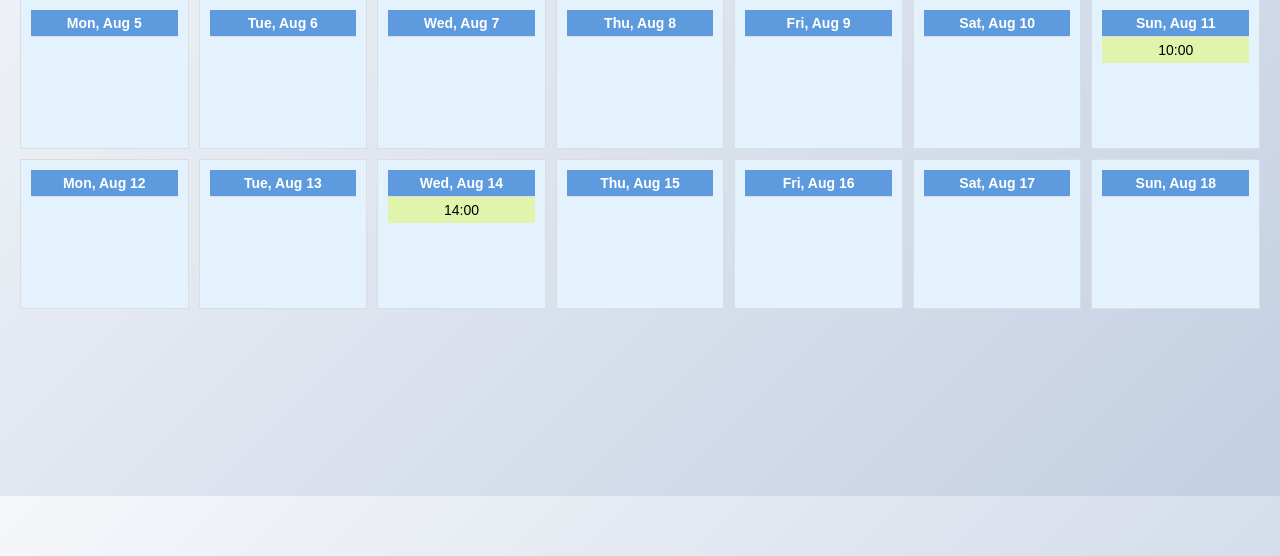
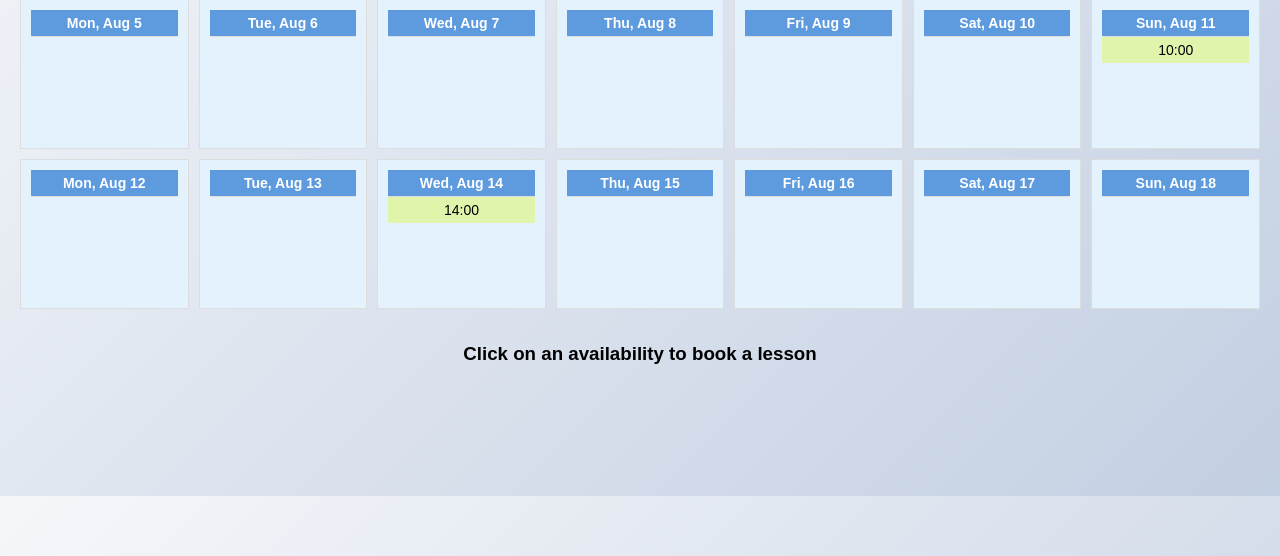
Before and after one commit to ch-fano/findLessons, a Django app: page /reservation/availability/81/ in a window 1280 px wide. Shown: the part 304-860 px from the top of the page. Run offline with Django 5.2, Linux system fonts and the light colour scheme; data comes from the database, SQL or seed files in the repository; both versions use the stored data as it was after the commit; some libraries are stand-ins or nearby versions.

Commit message:
Ended lesson create

```diff
--- a/reservation/models.py
+++ b/reservation/models.py
@@ -12,7 +12,7 @@ from user_profile.models import Profile, Teacher
 class Lesson(models.Model):
     student = models.ForeignKey(Profile, related_name='student_lessons', on_delete=models.CASCADE)
     teacher = models.ForeignKey(Teacher, related_name='teacher_lessons', on_delete=models.CASCADE)
-    subject = models.CharField(max_length=50)
+    subject = models.CharField(max_length=15)
     date = models.DateTimeField()
 
     def __str__(self):
--- a/reservation/templates/reservation/availability_list.html
+++ b/reservation/templates/reservation/availability_list.html
@@ -137,6 +137,7 @@
                                     <li class="availability">
                                         {{ event.time }}
                                         <div class="action-buttons">
+                                            {% if is_me %}
                                                 <form id="availability-form" method="post" action="{% url 'reservation:availability-update' event.id %}">
                                                     {% csrf_token %}
                                                     <button type="submit" class="btn-custom">Change</button>
@@ -144,6 +145,9 @@
                                                 <form id="delete-form" method="get" action="{% url 'reservation:availability-delete' event.id %}">
                                                     <button type="submit" class="btn-custom">Delete</button>
                                                 </form>
+                                            {% else %}
+                                                <a href="{% url 'reservation:lesson-create' event.id %}" class="btn-custom">Book lesson</a>
+                                            {% endif %}
                                         </div>
                                     </li>
                                 {% else %}
@@ -165,14 +169,16 @@
         {% endfor %}
     </div>
 
+        <div class="centered-button-container">
             {% if is_me %}
-        <div class="centered-button-container">
                 <form id="availability-form" method="post" action="{% url 'reservation:availability-create' %}">
                     {% csrf_token %}
                     <button type="submit" class="btn-custom">Set new availability</button>
                 </form>
+            {% else %}
+                <h3>Click on an availability to book a lesson</h3>
+            {% endif %}
         </div>
-    {% endif %}
 
     <script>
         document.querySelectorAll('.calendar-day li').forEach(li => {
--- a/reservation/urls.py
+++ b/reservation/urls.py
@@ -24,9 +24,9 @@ urlpatterns = [
     path('', get_reservation_home, name='reservation_home'),
     path('search/<str:subject>/<str:city>/', get_filtered_list, name='search'),
     path('availability/<int:teacher_id>/', get_availability, name='availability-list'),
-    path('availability/create/', CreateAvailabilityView.as_view(), name='availability-create'),
-    path('availability/update/<int:pk>/', UpdateAvailabilityView.as_view(), name='availability-update'),
-    path('availability/delete/<int:pk>/', DeleteAvailabilityView.as_view(), name='availability-delete'),
+    path('availability/create/', AvailabilityCreateView.as_view(), name='availability-create'),
+    path('availability/update/<int:pk>/', AvailabilityUpdateView.as_view(), name='availability-update'),
+    path('availability/delete/<int:pk>/', AvailabilityDeleteView.as_view(), name='availability-delete'),
     path('lesson/<int:pk>/', LessonDetailView.as_view(), name='lesson-view'),
-
+    path('lesson/create/<int:availability_id>/', LessonCreateView.as_view(), name='lesson-create'),
 ]
--- a/reservation/views.py
+++ b/reservation/views.py
@@ -6,7 +6,7 @@ from django.urls import reverse_lazy
 from django.views.generic import CreateView, UpdateView, DeleteView, DetailView
 from braces.views import GroupRequiredMixin
 
-from reservation.forms import AvailabilityForm, ReservationForm
+from reservation.forms import AvailabilityForm, ReservationForm, LessonForm
 from reservation.models import Availability, Lesson
 from user_profile.models import Profile, Teacher
 
@@ -136,11 +136,11 @@ def get_availability(request, teacher_id):
     return render(request, 'reservation/availability_list.html', context=ctx)
 
 
-class CreateAvailabilityView(GroupRequiredMixin, CreateView):
+class AvailabilityCreateView(GroupRequiredMixin, CreateView):
     group_required = ['Teachers']
     model = Availability
     title = 'Set availability'
-    template_name = 'reservation/availability_create_update.html'
+    template_name = 'reservation/entity_create_update.html'
     form_class = AvailabilityForm
 
     def get_success_url(self):
@@ -167,11 +167,11 @@ class CreateAvailabilityView(GroupRequiredMixin, CreateView):
         return ctx
 
 
-class UpdateAvailabilityView(GroupRequiredMixin, UpdateView):
+class AvailabilityUpdateView(GroupRequiredMixin, UpdateView):
     group_required = ['Teachers']
     model = Availability
     title = 'Update availability'
-    template_name = 'reservation/availability_create_update.html'
+    template_name = 'reservation/entity_create_update.html'
     form_class = AvailabilityForm
 
     def get_success_url(self):
@@ -192,7 +192,7 @@ class UpdateAvailabilityView(GroupRequiredMixin, UpdateView):
         return kwargs
 
 
-class DeleteAvailabilityView(GroupRequiredMixin, DeleteView):
+class AvailabilityDeleteView(GroupRequiredMixin, DeleteView):
     group_required = ['Teachers']
     model = Availability
     title = 'Delete availability'
@@ -204,6 +204,42 @@ class DeleteAvailabilityView(GroupRequiredMixin, DeleteView):
         return reverse_lazy('availability-list', kwargs={'teacher_id': teacher.pk})
 
 
-class LessonDetailView(DetailView):
+class LessonDetailView(GroupRequiredMixin, DetailView):
+    group_required = ['Teachers', 'Students']
     model = Lesson
     template_name = 'reservation/lesson_detail.html'
+
+
+class LessonCreateView(GroupRequiredMixin, CreateView):
+    group_required = ['Students']
+    model = Lesson
+    title = 'Book a lesson'
+    template_name = 'reservation/entity_create_update.html'
+    form_class = LessonForm
+
+    def get_availability(self):
+        return get_object_or_404(Availability, pk=self.kwargs['availability_id'])
+
+    def get_form_kwargs(self):
+        kwargs = super().get_form_kwargs()
+        availability = self.get_availability()
+        kwargs['date'] = availability.date
+        teacher_availabilities = Availability.objects.filter(teacher=availability.teacher)
+        kwargs['teacher_availabilities'] = [a.date for a in teacher_availabilities]
+        kwargs['teacher_subjects'] = availability.teacher.subjects.replace(',', '').split()
+        return kwargs
+
+    def form_valid(self, form):
+        availability = self.get_availability()
+        form.instance.student = self.request.user.profile
+        form.instance.teacher = availability.teacher
+        return super().form_valid(form)
+
+    def get_context_data(self, **kwargs):
+        ctx = super().get_context_data(**kwargs)
+        ctx['text'] = 'Book a new lesson:'
+        return ctx
+
+    def get_success_url(self):
+        availability = self.get_availability()
+        return reverse_lazy('reservation:availability-list', kwargs={'teacher_id': availability.teacher.pk})
```
Also changed, not shown: reservation/forms.py (+45 -6 lines), db.sqlite3, reservation/templates/reservation/entity_create_update.html (renamed from reservation/templates/reservation/availability_create_update.html). Lines whose indentation alone changed are shown as unchanged.
